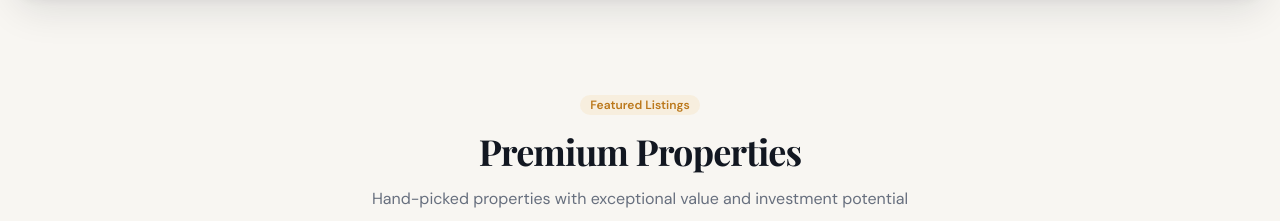
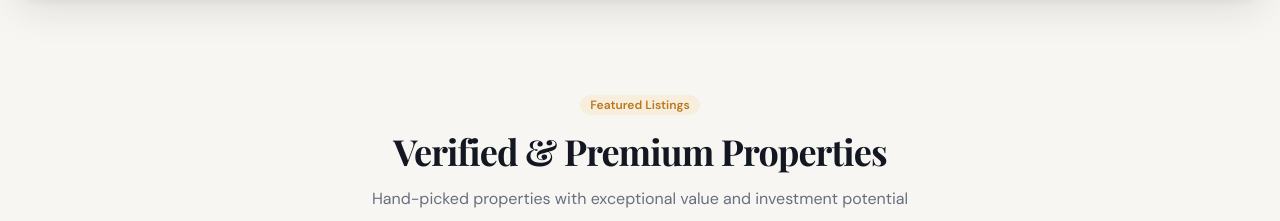
Before and after one commit to Mehtab19/propertyx-2, a React (Vite) app: page / in a window 1280 px wide. Shown: the part 1740-1961 px from the top of the page. Built offline with nearby package versions, Linux system fonts and the light colour scheme; the HTML template or start-up script is replaced by a standard one; a web font is replaced by a local one.

Commit message:
Changes
Co-authored-by: Mehtab19 <167512640+Mehtab19@users.noreply.github.com>

```diff
--- a/src/pages/Landing.tsx
+++ b/src/pages/Landing.tsx
@@ -204,7 +204,7 @@ export default function Landing() {
               Featured Listings
             </Badge>
             <h2 className="font-display text-3xl sm:text-4xl font-bold text-foreground mb-4">
-              Premium Properties
+              Verified & Premium Properties
             </h2>
             <p className="text-muted-foreground max-w-2xl mx-auto">
               Hand-picked properties with exceptional value and investment potential
```
